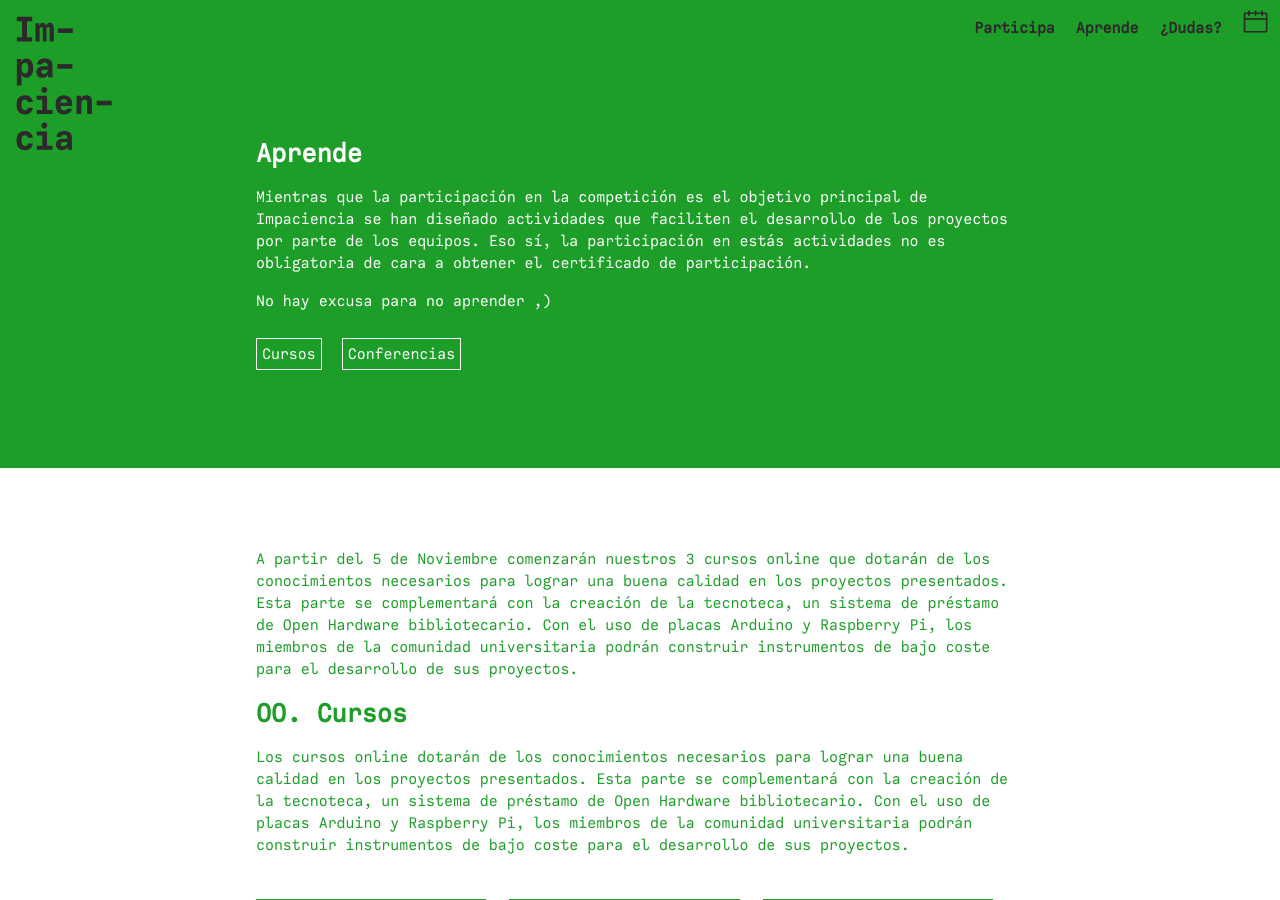
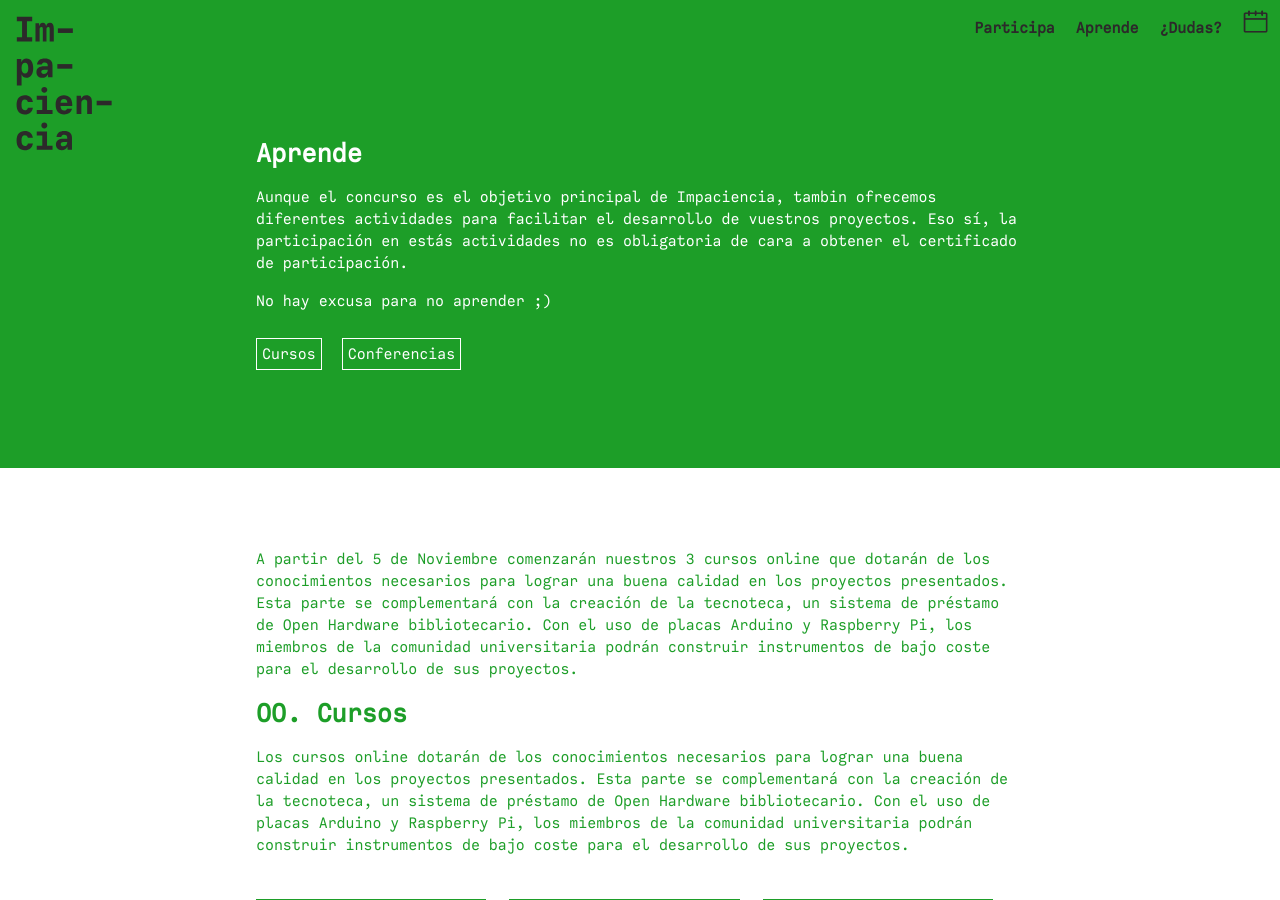
Before and after one commit to Impaciencia/impaciencia.github.io, a Jekyll site: the page built from aprende.html, in a window 1280 px wide and 900 px high. Built offline with Jekyll 4.4.1, drawn with Linux system fonts in a browser that asks for light colours; some web fonts are replaced.

Commit message:
Update aprende_layout.html

```diff
--- a/_layouts/aprende_layout.html
+++ b/_layouts/aprende_layout.html
@@ -8,9 +8,9 @@ layout: page
 
 	<h1> Aprende </h1>
 
-	<p> Mientras que la participación en la competición es el objetivo principal de Impaciencia se han diseñado actividades que faciliten el desarrollo de los proyectos por parte de los equipos. Eso sí, la participación en estás actividades no es obligatoria de cara a obtener el certificado de participación.</p>
+	<p> Aunque el concurso es el objetivo principal de Impaciencia, tambin ofrecemos diferentes actividades para facilitar el desarrollo de vuestros proyectos. Eso sí, la participación en estás actividades no es obligatoria de cara a obtener el certificado de participación.</p>
 
-	<p>No hay excusa para no aprender ,)</br> </p>
+	<p>No hay excusa para no aprender ;)</br> </p>
 
 	<!-- <div class="boton"> <a href="" target="_blank"> Tutoriales </a> </div> -->
 	<div class="boton"> <a href="{{ site.baseulr }}/aprende#cursos" class="smoothScroll"> Cursos </a> </div>
```
